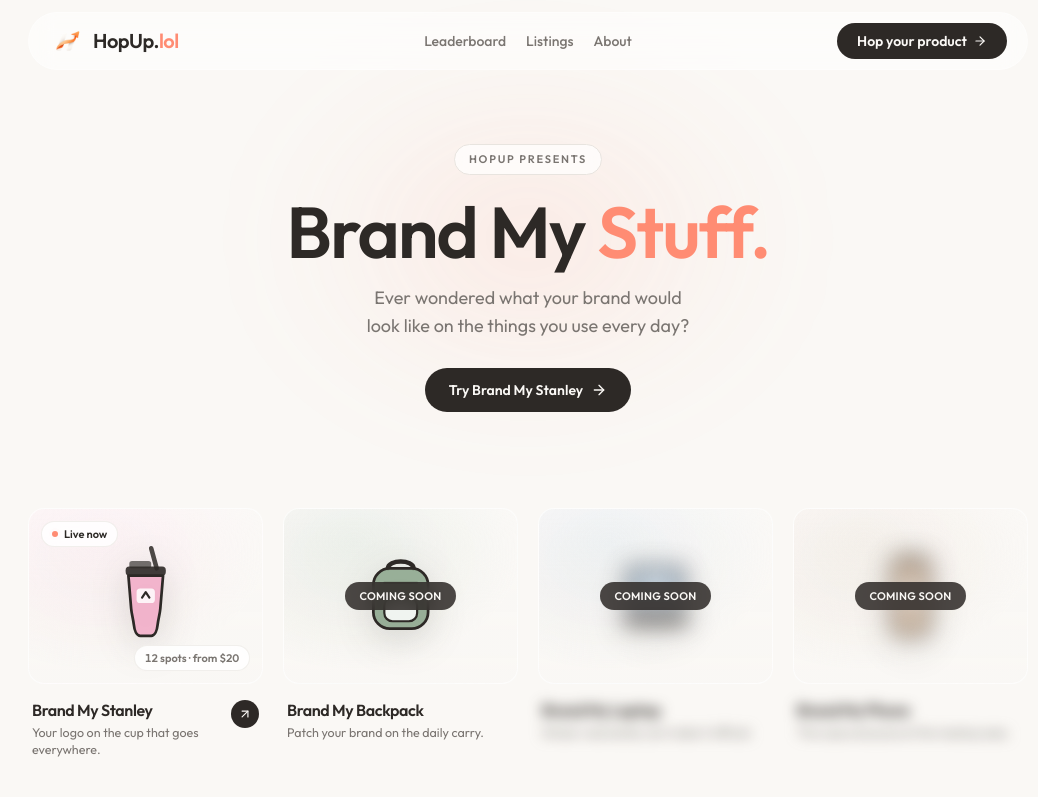
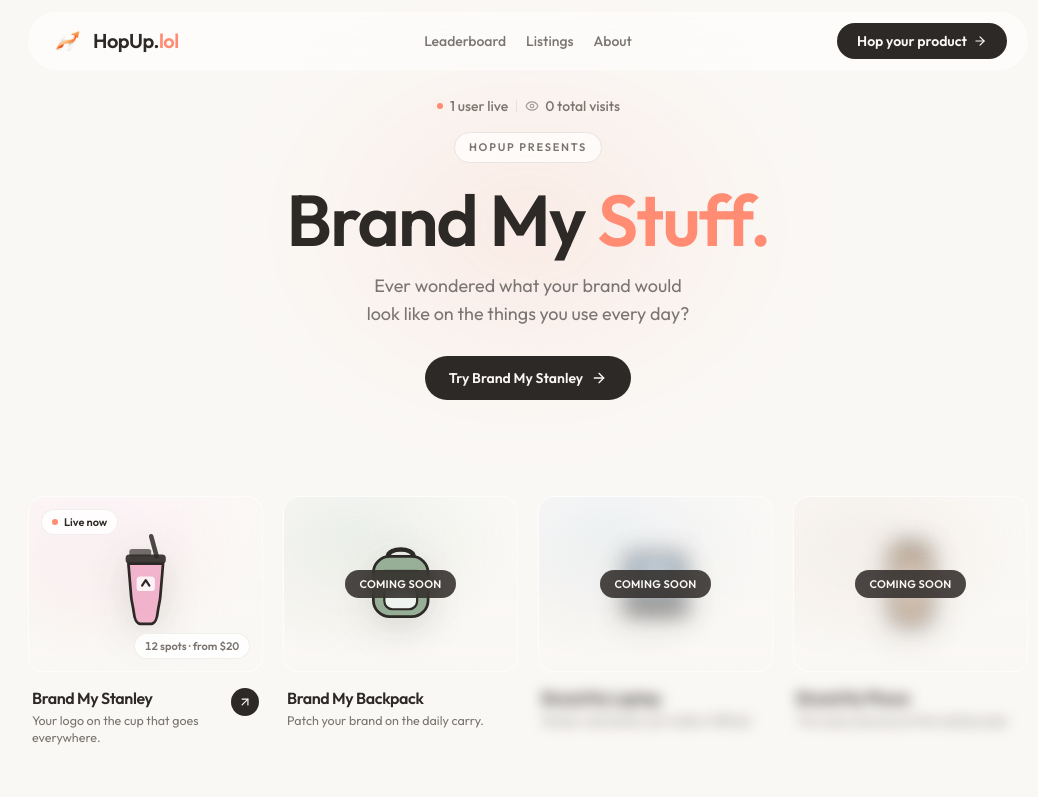
Before and after one commit to lunacodes07/HopUp, a Next.js app: page /brandmystuff in a window 1280 px wide. Shown: the top 797 px of the page, without its empty margins (112-1150 px from the left). Built offline with nearby package versions, Linux system fonts and the light colour scheme; no server answers; the database is empty.

Commit message:
feat: add LiveStats component to BrandMyStuffHub and StanleyExperience for enhanced user engagement; adjust padding for improved layout

```diff
--- a/src/components/brand-my-stuff/BrandMyStuffHub.tsx
+++ b/src/components/brand-my-stuff/BrandMyStuffHub.tsx
@@ -3,13 +3,18 @@
 import Link from "next/link";
 import { motion } from "framer-motion";
 import { ArrowRight } from "lucide-react";
+import LiveStats from "@/components/LiveStats";
 import { BRAND_OBJECTS } from "@/lib/brand-objects";
 import ObjectCard from "./ObjectCard";
 
 export default function BrandMyStuffHub() {
   return (
-    <main className="w-full px-4 md:px-8 pt-28 md:pt-36 pb-20 overflow-hidden">
+    <main className="w-full px-4 md:px-8 pt-20 md:pt-24 pb-20 overflow-hidden">
       <div className="w-full max-w-[1000px] mx-auto">
+        <div className="flex flex-col sm:flex-row items-center justify-center gap-1.5 sm:gap-3 mb-4 text-center">
+          <LiveStats />
+        </div>
+
         {/* Hero */}
         <div className="relative text-center">
           <div
--- a/src/components/brand-my-stuff/StanleyExperience.tsx
+++ b/src/components/brand-my-stuff/StanleyExperience.tsx
@@ -5,6 +5,7 @@ import dynamic from "next/dynamic";
 import Link from "next/link";
 import { motion } from "framer-motion";
 import { RotateCcw } from "lucide-react";
+import LiveStats from "@/components/LiveStats";
 import CustomizerControls from "./CustomizerControls";
 import { STANLEY_SLOT_COUNT } from "@/lib/brand-objects";
 import { getFormattedUrlInfo } from "@/lib/format-url";
@@ -299,8 +300,12 @@ export default function StanleyExperience({
   const hoveredClaimed = hoveredSlot != null ? claimedBySlot[hoveredSlot] : undefined;
 
   return (
-    <main className="w-full px-4 md:px-8 pt-24 md:pt-28 pb-20">
+    <main className="w-full px-4 md:px-8 pt-20 md:pt-24 pb-20">
       <div className="w-full max-w-[1080px] mx-auto">
+        <div className="flex flex-col sm:flex-row items-center justify-center gap-1.5 sm:gap-3 mb-4 text-center">
+          <LiveStats />
+        </div>
+
         {/* Breadcrumb */}
         <p className="text-[11px] font-medium text-secondary mb-6">
           <Link href="/" className="hover:text-foreground transition-colors">
```
